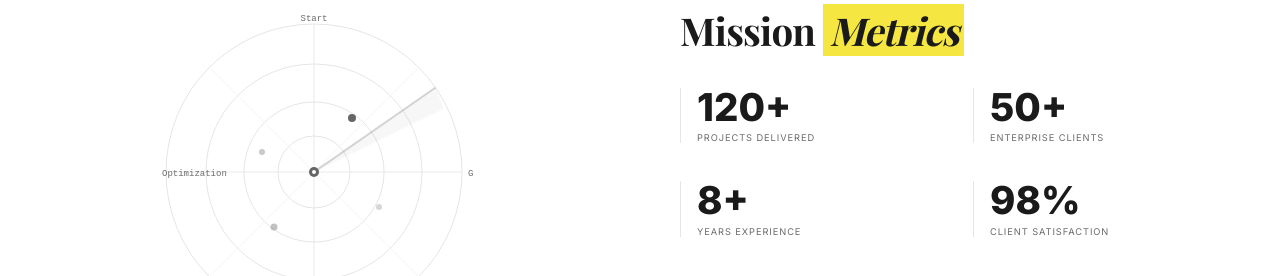
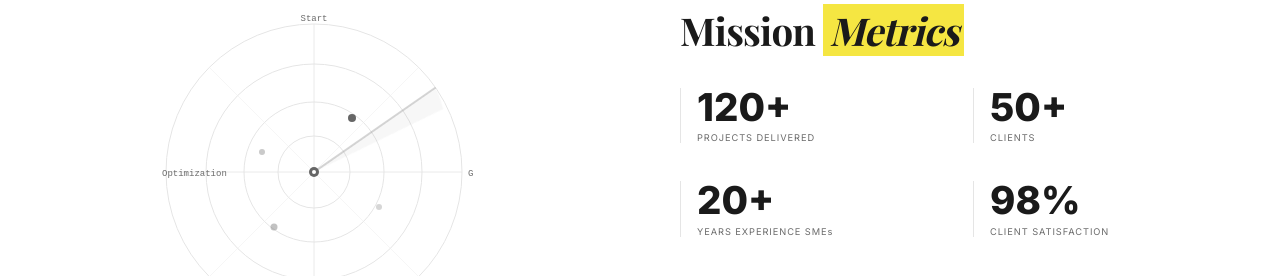
Before and after one commit to Rehan989/acantix, a plain HTML site: page index.html in a window 1280 px wide. Shown: the part 946-1222 px from the top of the page. Drawn offline with nearby package versions, Linux system fonts and the light colour scheme; a web font is replaced by a local one.

Commit message:
Update index.html

```diff
--- a/index.html
+++ b/index.html
@@ -1929,14 +1929,14 @@
                             </div>
                             <div class="mono"
                                 style="font-size:0.58rem;color:var(--gray);letter-spacing:0.1em;margin-top:6px;">
-                                ENTERPRISE CLIENTS</div>
+                                 CLIENTS</div>
                         </div>
                         <div class="sbox">
-                            <div style="font-size:2.4rem;font-weight:800;color:var(--black);line-height:1;" id="c3">8+
+                            <div style="font-size:2.4rem;font-weight:800;color:var(--black);line-height:1;" id="c3">20+
                             </div>
                             <div class="mono"
                                 style="font-size:0.58rem;color:var(--gray);letter-spacing:0.1em;margin-top:6px;">YEARS
-                                EXPERIENCE</div>
+                                EXPERIENCE SMEs</div>
                         </div>
                         <div class="sbox">
                             <div style="font-size:2.4rem;font-weight:800;color:var(--black);line-height:1;" id="c4">98%
```
